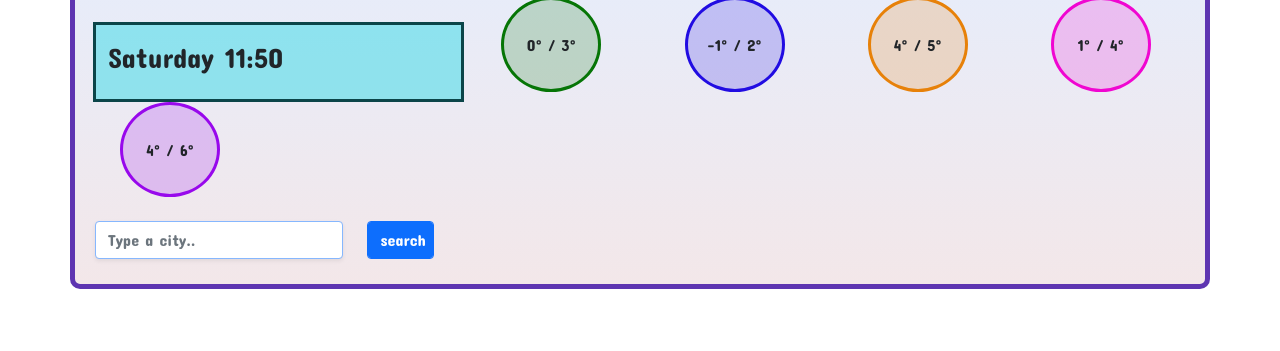
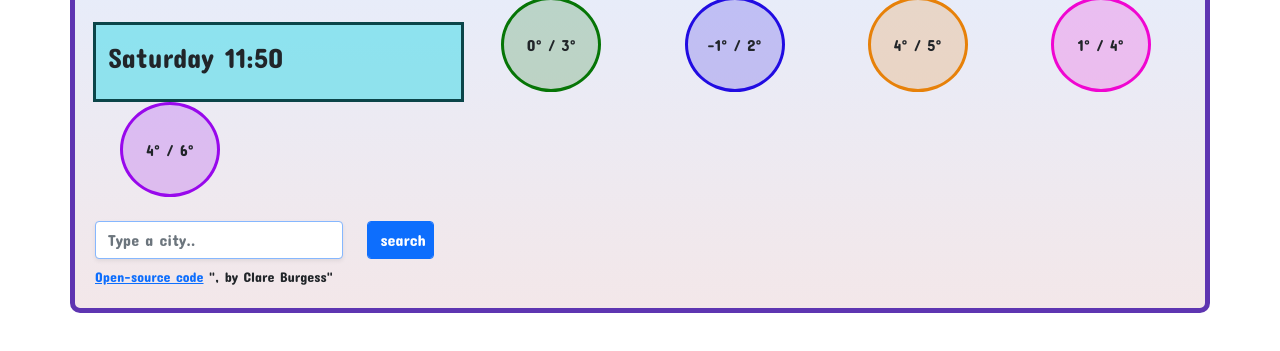
Before and after one commit to clarelburgess/Weather-App, a plain HTML site: page index.html in a window 1280 px wide. Shown: the part 155-506 px from the top of the page. Drawn offline with nearby package versions, Linux system fonts and the light colour scheme.

Commit message:
Contact Clare

```diff
--- a/index.html
+++ b/index.html
@@ -78,6 +78,10 @@ class="form-control shadow-sm"
   </div>
 </div>
 </div>
+<small class="Clare">
+      <a href="https://github.com/clarelburgess?tab=repositories" target="_blank">Open-source code</a>
+      ", by Clare Burgess"
+    </small>
   </form>
   </div>
 </div>
@@ -89,6 +93,7 @@ class="form-control shadow-sm"
       </div>
     </div>
 
+
     <script src="src/index.js"></script>
      </body>
 </html>
--- a/src/styles.css
+++ b/src/styles.css
@@ -89,3 +89,6 @@ button {
   padding: 0 auto;
   background: lightgreen;
 }
+.Clare {
+  align-items: left;
+}
```
